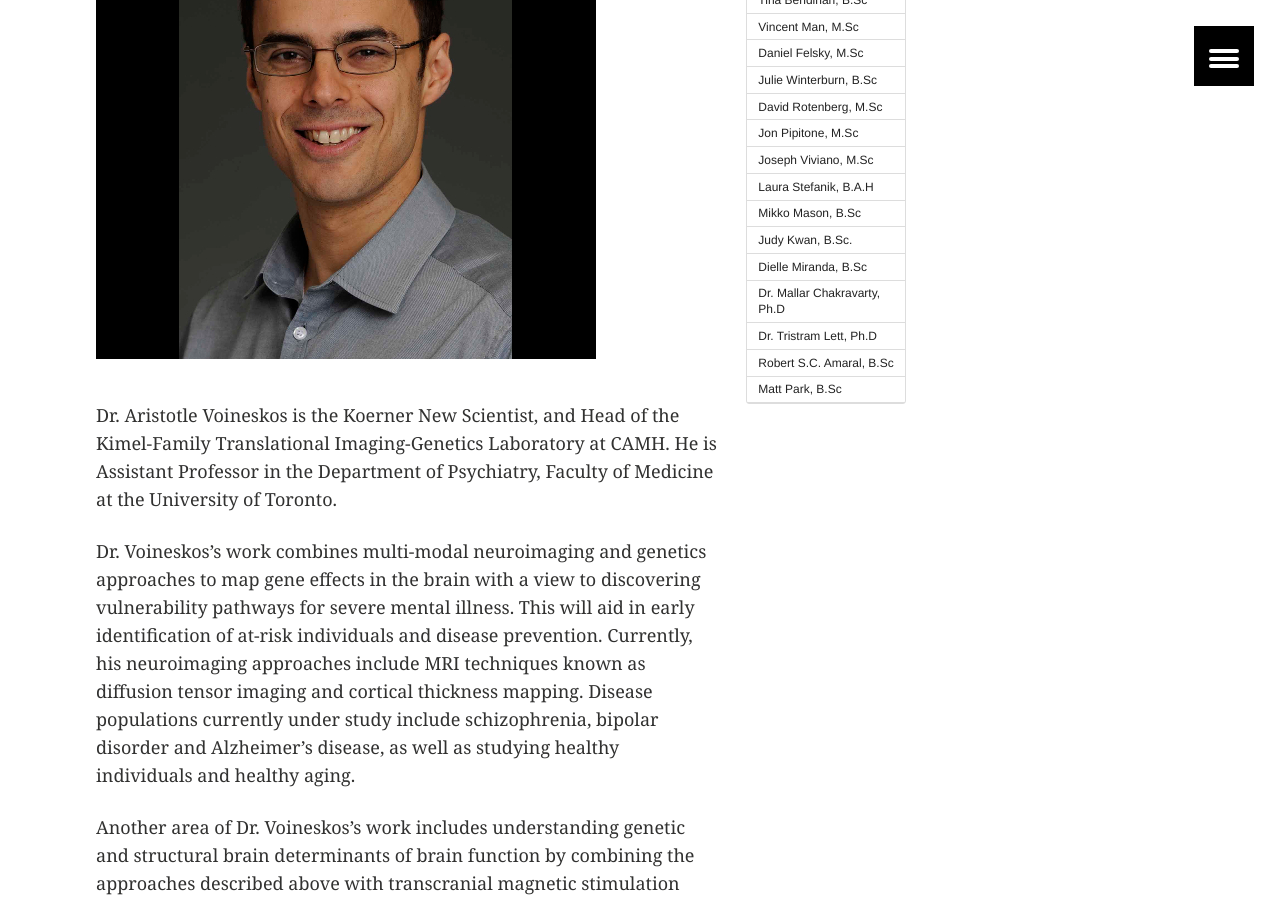
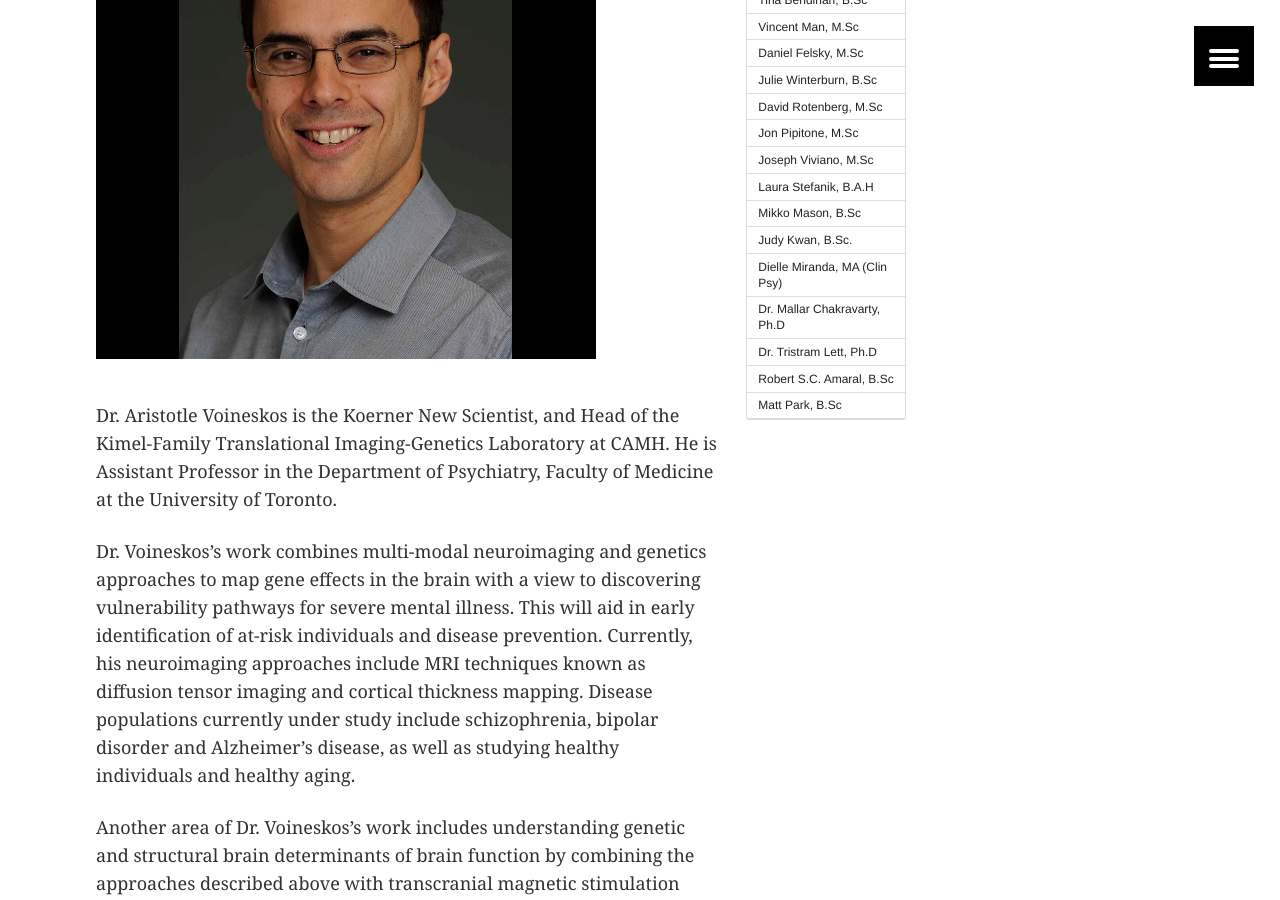
Before and after one commit to TIGRLab/tigrlab.github.io, a Jekyll site: the page built from members/index.md, in a window 1280 px wide and 900 px high, scrolled down 531 px. Built offline with Jekyll 4.4.1, drawn with Linux system fonts in a browser that asks for light colours; some of the changed text lies outside the part shown.

Commit message:
Fixed Dielle's degree

```diff
--- a/members/index.md
+++ b/members/index.md
@@ -180,7 +180,7 @@ Judy Kwan, B.Sc.
         <a href="/images/ppl.stock.jpeg"><img src="/images/ppl.stock.jpeg"></a>
 </figure>
 
-Dielle Miranda, B.Sc
+Dielle Miranda, MA (Clin Psy)
 --------------------
 <figure>
 	<a href="/images/ppl.stock.jpeg"><img src="/images/ppl.stock.jpeg"></a>
```
